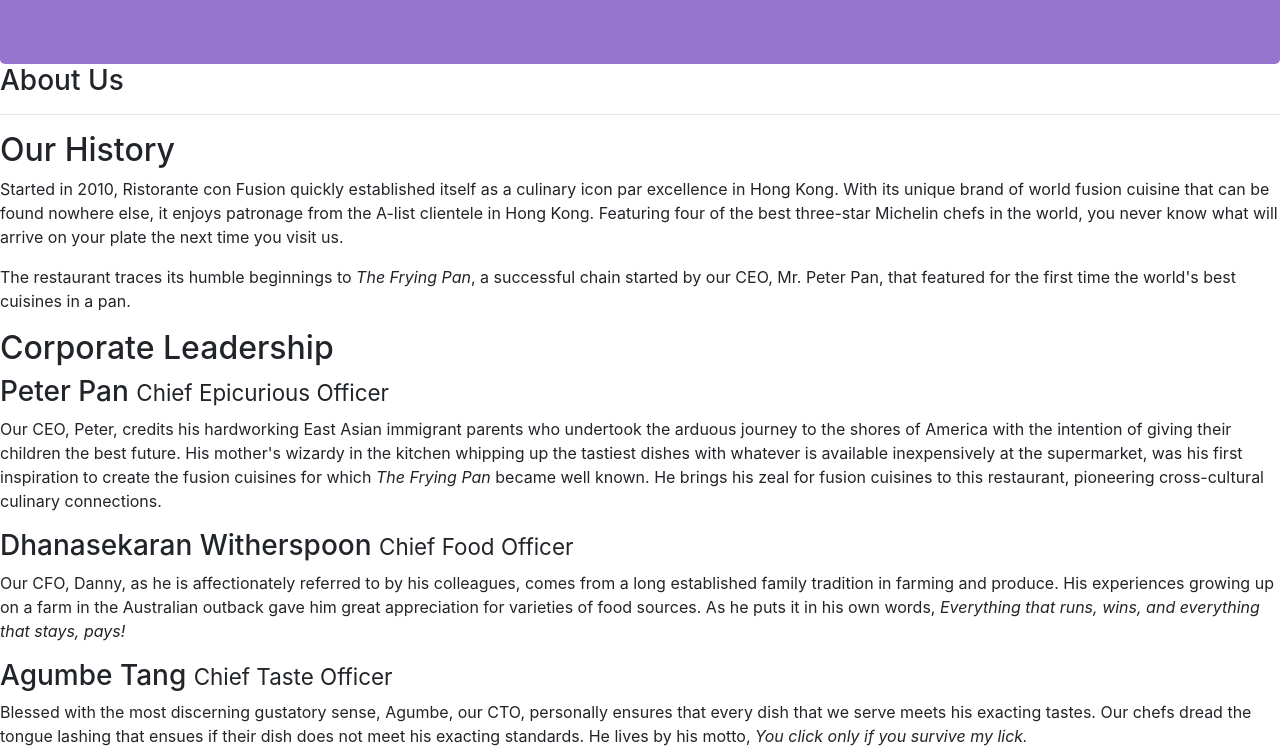
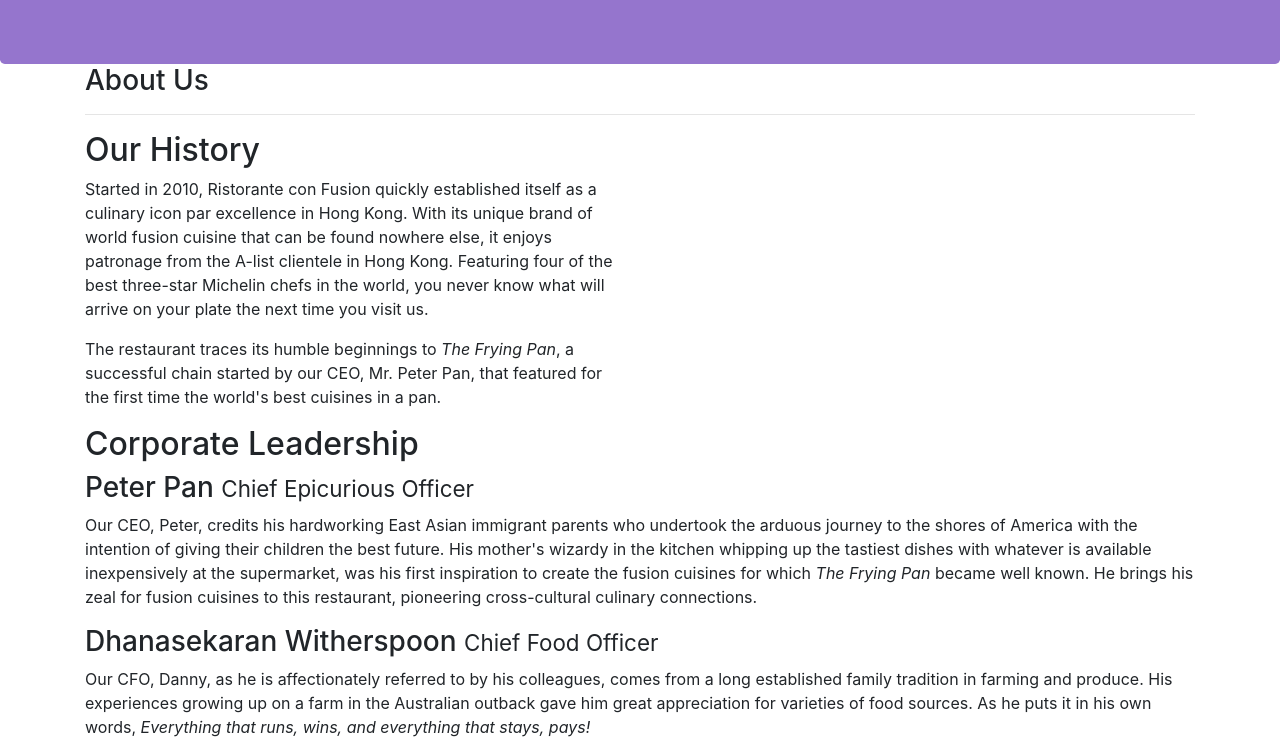
Before and after one commit to Mahmoud8833/Coursera-exercises, a website: page bootstrap4-1/aboutus.html in a window 1280 px wide. Shown: the part 220-972 px from the top of the page. Drawn offline with nearby package versions, Linux system fonts and the light colour scheme.

Commit message:
first assignment bootstrap 4

```diff
--- a/bootstrap4-1/aboutus.html
+++ b/bootstrap4-1/aboutus.html
@@ -27,16 +27,16 @@
     </div>
   </header>
 
-    <div>
-        <div>
-            <div>
+  <div class="container">
+    <div class="row">
+      <div class="col-12">
         <h3>About Us</h3>
         <hr>
       </div>
     </div>
 
-        <div>
-            <div>
+    <div class="row">
+      <div class="col-sm-6">
         <h2>Our History</h2>
         <p>Started in 2010, Ristorante con Fusion quickly established itself as a culinary icon par excellence
           in Hong Kong. With its unique brand of world fusion cuisine that can be found nowhere else, it
@@ -51,28 +51,34 @@
     </div>
 
 
-        <div>
-            <div>
+    <div class="row">
+      <div class="col-sm-12">
         <h2>Corporate Leadership</h2>
         <h3>Peter Pan <small>Chief Epicurious Officer</small></h3>
-                <p>Our CEO, Peter, credits his hardworking East Asian immigrant parents who undertook the arduous
+        <p class="d-none d-sm-block">Our CEO, Peter, credits his hardworking East Asian immigrant parents who undertook
+          the arduous
           journey to the shores of America with the intention of giving their children the best future. His
           mother's wizardy in the kitchen whipping up the tastiest dishes with whatever is available
           inexpensively at the supermarket, was his first inspiration to create the fusion cuisines for which
           <em>The Frying Pan</em> became well known. He brings his zeal for fusion cuisines to this
-                    restaurant, pioneering cross-cultural culinary connections.</p>
+          restaurant, pioneering cross-cultural culinary connections.
+        </p>
         <h3>Dhanasekaran Witherspoon <small>Chief Food Officer</small></h3>
-                <p>Our CFO, Danny, as he is affectionately referred to by his colleagues, comes from a long established
+        <p class="d-none d-sm-block">Our CFO, Danny, as he is affectionately referred to by his colleagues, comes from a
+          long established
           family tradition in farming and produce. His experiences growing up on a farm in the Australian
           outback gave him great appreciation for varieties of food sources. As he puts it in his own words,
-                    <em>Everything that runs, wins, and everything that stays, pays!</em></p>
+          <em>Everything that runs, wins, and everything that stays, pays!</em>
+        </p>
         <h3>Agumbe Tang <small>Chief Taste Officer</small></h3>
-                <p>Blessed with the most discerning gustatory sense, Agumbe, our CTO, personally ensures that every dish
+        <p class="d-none d-sm-block">Blessed with the most discerning gustatory sense, Agumbe, our CTO, personally
+          ensures that every dish
           that we serve meets his exacting tastes. Our chefs dread the tongue lashing that ensues if their
           dish does not meet his exacting standards. He lives by his motto, <em>You click only if you survive
             my lick.</em></p>
         <h3>Alberto Somayya <small>Executive Chef</small></h3>
-                <p>Award winning three-star Michelin chef with wide International experience having worked closely with
+        <p class="d-none d-sm-block">Award winning three-star Michelin chef with wide International experience having
+          worked closely with
           whos-who in the culinary world, he specializes in creating mouthwatering Indo-Italian fusion
           experiences. He says, <em>Put together the cuisines from the two craziest cultures, and you get a
             winning hit! Amma Mia!</em></p>
@@ -122,7 +128,9 @@
       </div>
     </div>
   </footer>
-
+  <script src="../node_modules/jquery/dist/jquery.slim.js"></script>
+  <script src="../node_modules/popper.js/dist/umd/popper.min.js"></script>
+  <script src="../node_modules/bootstrap/dist/js/bootstrap.min.js"></script>
 </body>
 
 </html>
```
Lines whose indentation alone changed are shown as unchanged.
